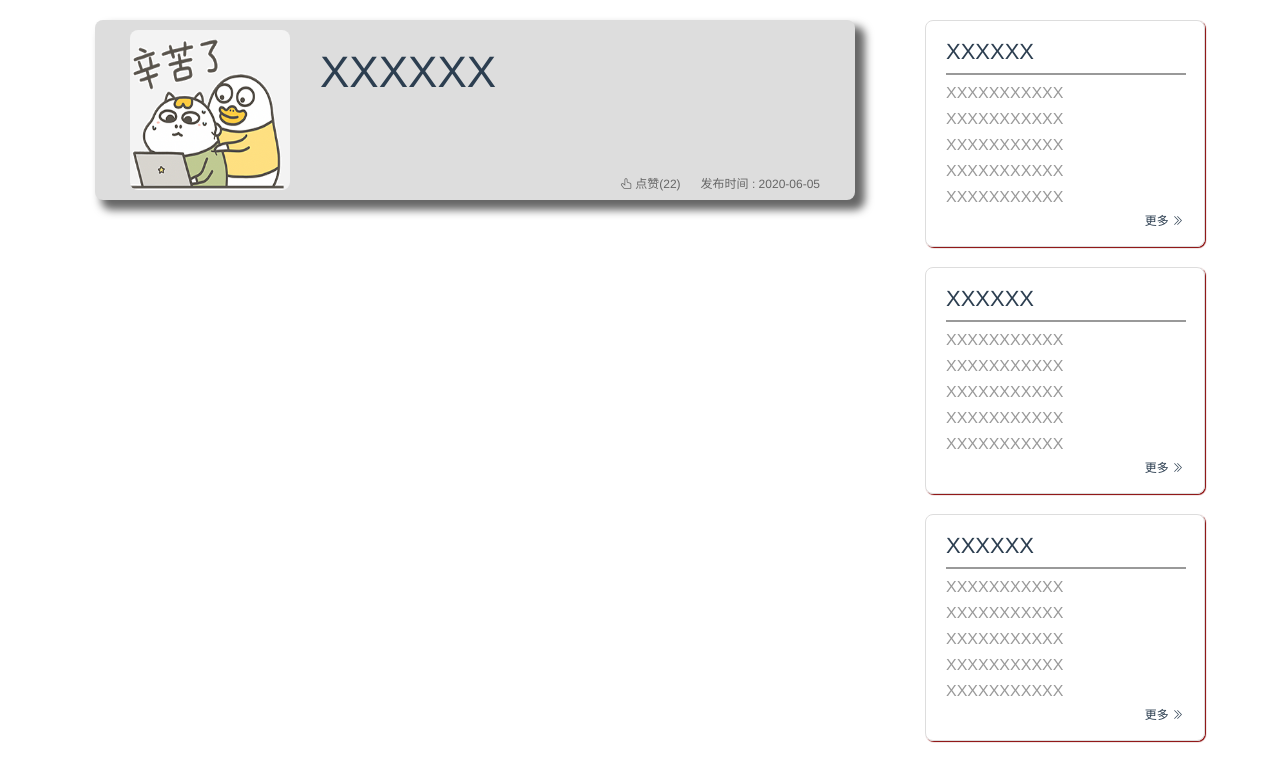
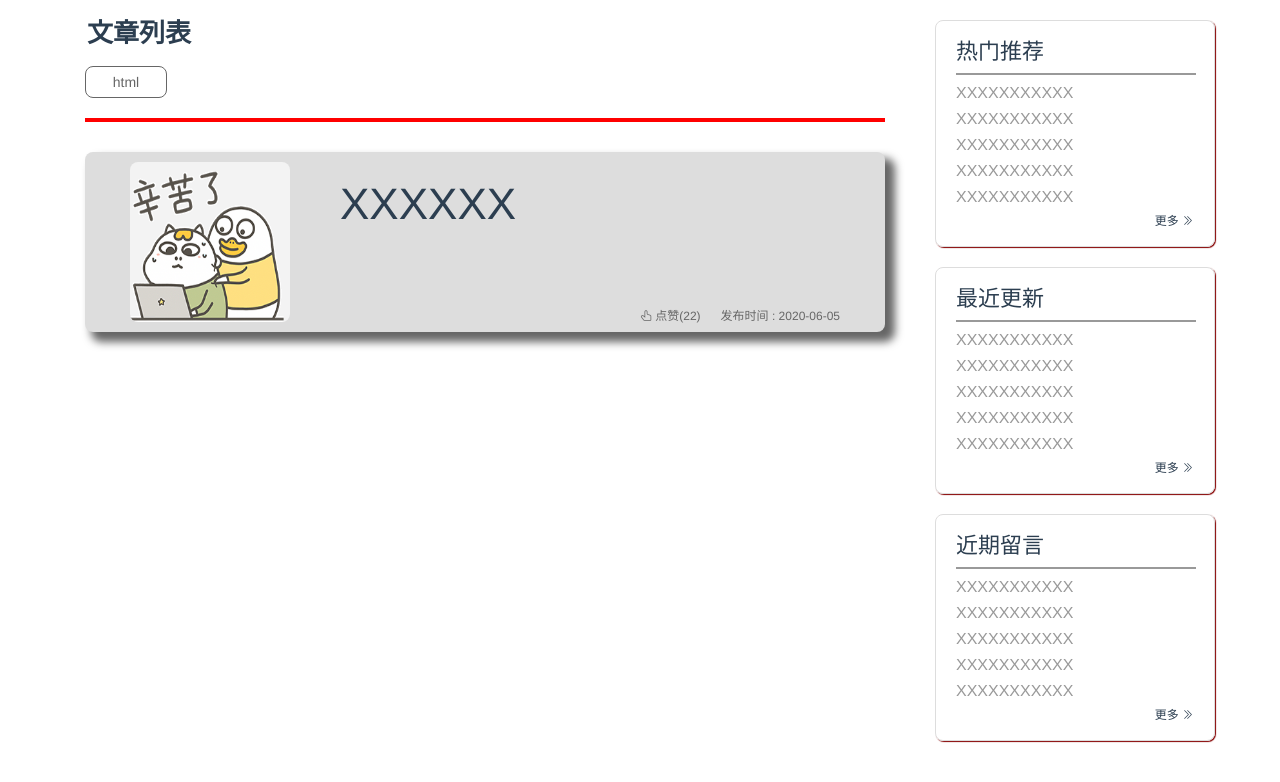
Before and after one commit to jinayao/blog, a Vue app in the folder blog_pre/: page /article in a window 1280 px wide. Shown: the top 782 px of the page. Built offline with nearby package versions, Linux system fonts and the light colour scheme.

Commit message:
文章列表导航

```diff
--- a/blog_pre/src/components/Project/Project.vue
+++ b/blog_pre/src/components/Project/Project.vue
@@ -33,7 +33,6 @@ export default {
 .Project {
   width: 800px;
   ul {
-    padding: 20px;
     li {
       display: flex;
       justify-content: space-around;
--- a/blog_pre/src/components/Project/Recommend.vue
+++ b/blog_pre/src/components/Project/Recommend.vue
@@ -1,9 +1,7 @@
 <template>
   <div class="Recommend">
     <div class="box">
-      <RecommendBox></RecommendBox>
-      <RecommendBox></RecommendBox>
-      <RecommendBox></RecommendBox>
+      <RecommendBox :recommendData="recommendData"></RecommendBox>
     </div>
   </div>
 </template>
@@ -12,6 +10,24 @@
 import RecommendBox from "../common/Recommend-box"
 export default {
   name: "Recommend",
+  data(){
+    return{
+      recommendData:[
+        {
+          title:"热门推荐",
+          data:[]
+        },
+        {
+          title:"最近更新",
+          data:[]
+        },
+        {
+          title:"近期留言",
+          data:[]
+        }
+      ]
+    }
+  },
   components: {
       RecommendBox
   }
--- /dev/null
+++ b/blog_pre/src/components/common/ProjectNav.vue
@@ -0,0 +1,54 @@
+<template>
+    <div class="projectNav">
+        <div class="nav">
+            <div class="title">
+                文章列表
+            </div>
+            <ul>
+                <li>html</li>
+            </ul>
+        </div>
+    </div>
+</template>
+
+<script>
+export default {
+    name:"ProjectNav",
+
+}
+</script>
+
+<style lang="less" scoped>
+    .projectNav{
+        width: 100%;
+        margin-bottom: 30px;
+        .nav{
+            width: 100%;
+            padding-bottom:20px ;
+            border-bottom: 4px solid red;
+            text-align: left;
+            .title{
+                margin-bottom: 20px;
+                font-size: 26px;
+                font-weight: bold;
+                text-indent: 2px;
+            }
+            ul{
+                li{
+                    width: 80px;
+                    height: 30px;
+                    text-align: center;
+                    line-height: 30px;
+                    font-size: 14px;
+                    color: #666;
+                    border: 1px solid #666;
+                    border-radius: 8px;
+                    &:hover{
+                        cursor: pointer;
+                        color: red;
+                    }
+                }
+            }
+        }
+    }
+</style>
--- a/blog_pre/src/components/common/Recommend-box.vue
+++ b/blog_pre/src/components/common/Recommend-box.vue
@@ -1,6 +1,7 @@
 <template>
   <div class="Recommend-box">
-    <h3 class="title">XXXXXX</h3>
+    <div class="recommend" v-for="(item,index) in recommendData" :key="index">
+      <h3 class="title">{{item.title}}</h3>
       <ul>
         <li>XXXXXXXXXXX</li>
         <li>XXXXXXXXXXX</li>
@@ -15,16 +16,19 @@
         </span>
       </div>
     </div>
+  </div>
 </template>
 
 <script>
 export default {
-  name: "Recommend-box"
+  name: "Recommend-box",
+  props: ["recommendData"]
 };
 </script>
 
 <style lang="less" scoped>
 .Recommend-box {
+  .recommend {
     height: 185px;
     padding: 20px;
     margin-bottom: 20px;
@@ -63,4 +67,5 @@ export default {
       }
     }
   }
+}
 </style>
--- a/blog_pre/src/views/Article.vue
+++ b/blog_pre/src/views/Article.vue
@@ -1,20 +1,25 @@
 <template>
   <div class="Article">
     <div class="file">
+      <div class="projectBox">
+        <ProjectNav />
         <Project />
+      </div>
       <Recommend />
     </div>
   </div>
 </template>
 
 <script>
-import Project from '../components/Project/Project';
-import Recommend from '../components/Project/Recommend'
+import ProjectNav from "../components/common/ProjectNav";
+import Project from "../components/Project/Project";
+import Recommend from "../components/Project/Recommend";
 export default {
   name: "Article",
   components: {
     Project,
-    Recommend
+    Recommend,
+    ProjectNav
   }
 };
 </script>
@@ -22,11 +27,16 @@ export default {
 <style lang="less" scoped>
 .Article {
   width: 100%;
-  .file{
+  .file {
     display: flex;
     width: 1180px;
     margin: auto;
     justify-content: space-around;
+    .projectBox{
+      display: flex;
+      flex-direction: column;
+      padding: 20px;
+    }
   }
 }
 </style>
```
Lines whose indentation alone changed are shown as unchanged.
